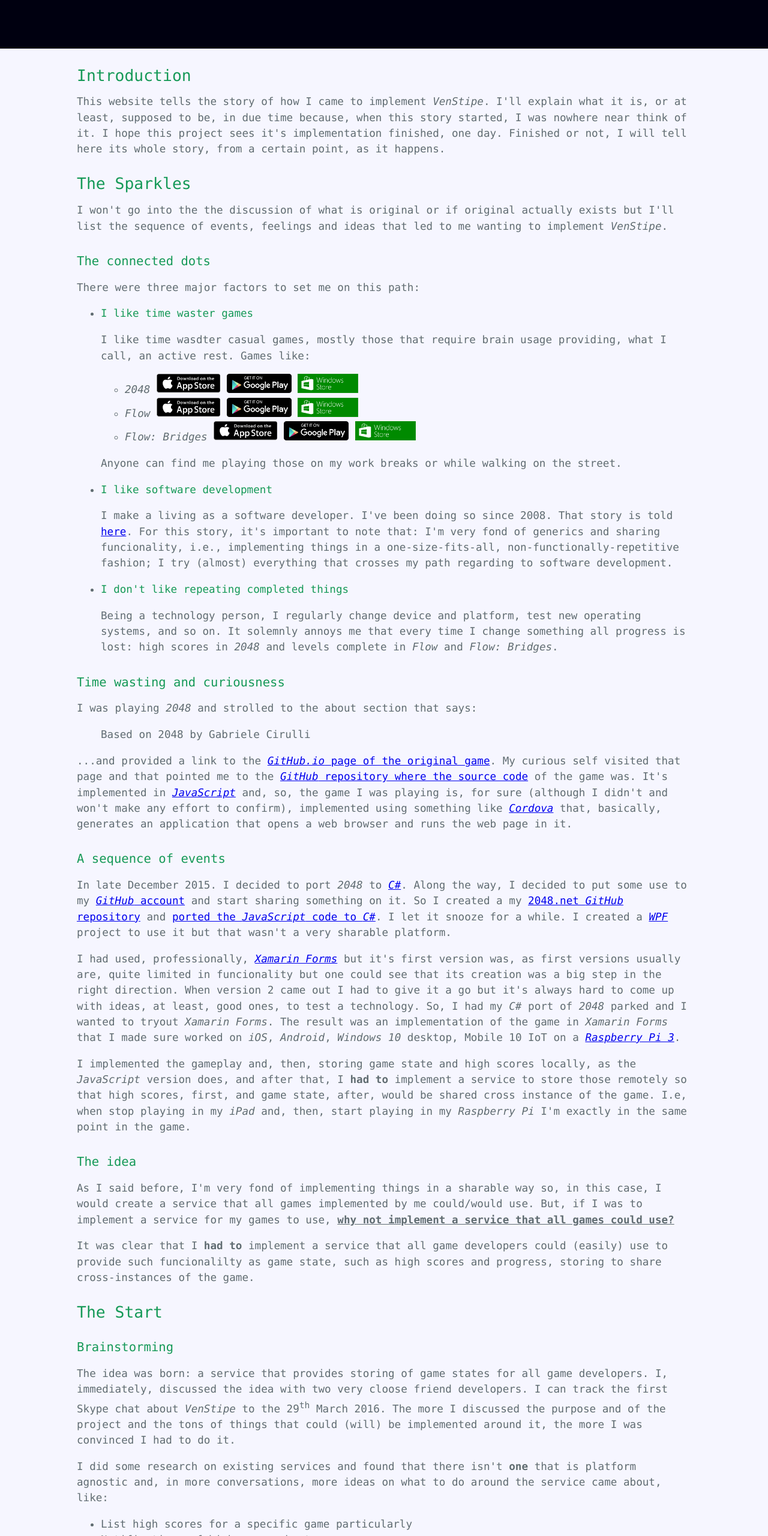
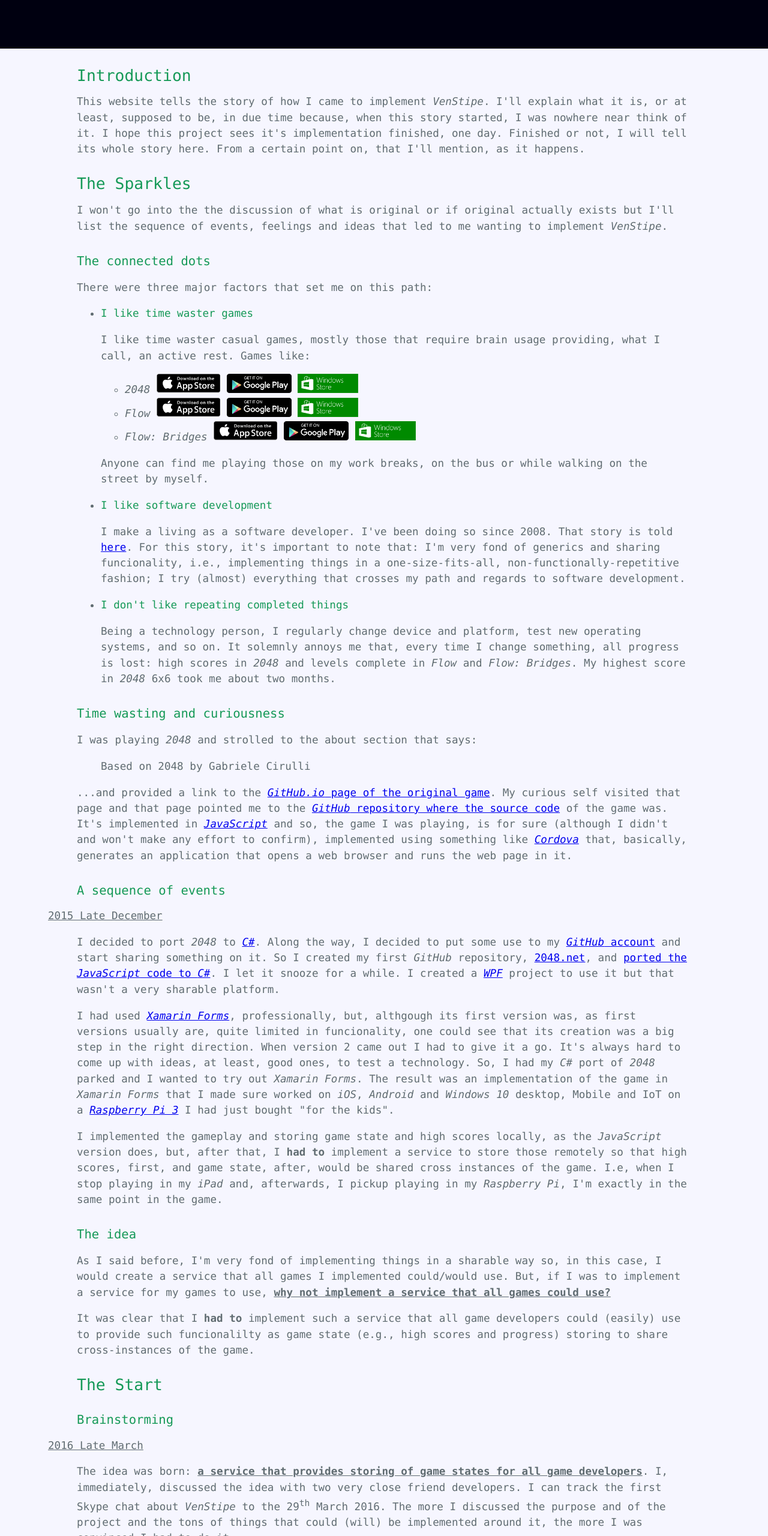
Before and after one commit to VenStipe/venstiipe.github.io, a plain HTML site: page index.html in a window 1280 px wide. Shown: the part 240-2800 px from the top of the page at 60% size. Drawn offline with Linux system fonts and the light colour scheme.

Commit message:
Correct typos and grammar

```diff
--- a/index.html
+++ b/index.html
@@ -15,7 +15,7 @@
     <section class="main-content">
         <h1>Introduction</h1>
         <p>
-            This website tells the story of how I came to implement <em>VenStipe</em>. I'll explain what it is, or at least, supposed to be, in due time because, when this story started, I was nowhere near think of it. I hope this project sees it's implementation finished, one day. Finished or not, I will tell here its whole story, from a certain point, as it happens.
+            This website tells the story of how I came to implement <em>VenStipe</em>. I'll explain what it is, or at least, supposed to be, in due time because, when this story started, I was nowhere near think of it. I hope this project sees it's implementation finished, one day. Finished or not, I will tell its whole story here. From a certain point on, that I'll mention, as it happens.
         </p>
 
         <h1>The Sparkles</h1>
@@ -25,29 +25,29 @@
 
         <h3>The connected dots</h3>
 
-        <p>There were three major factors to set me on this path:</p>
+        <p>There were three major factors that set me on this path:</p>
         <ul>
             <li>
                 <h4>I like time waster games</h4>
                 <p>
-                    I like time wasdter casual games, mostly those that require brain usage providing, what I call, an active rest. Games like:
+                    I like time waster casual games, mostly those that require brain usage providing, what I call, an active rest. Games like:
                 </p>
                 <ul>
                     <li><em>2048</em> <a href="https://itunes.apple.com/us/app/2048-game/id871033113" target="_blank"><img src="images/app-store.png" class="store-badge" /></a> <a href="https://play.google.com/store/apps/details?id=com.androbaby.game2048" target="_blank"><img src="images/google-store.png" class="store-badge" /></a> <a href="https://www.microsoft.com/en-US/store/apps/2048-Plus/9WZDNCRFHW56" target="_blank"><img src="images/wndows-store.png" class="store-badge" /></a></li>
                     <li><em>Flow</em> <a href="https://itunes.apple.com/en/app/flow-free/id526641427" target="_blank"><img src="images/app-store.png" class="store-badge" /></a> <a href="https://play.google.com/store/apps/details?id=com.bigduckgames.flow" target="_blank"><img src="images/google-store.png" class="store-badge" /></a> <a href="https://www.microsoft.com/en-us/store/apps/flow-free/9wzdncrfj3hr" target="_blank"><img src="images/wndows-store.png" class="store-badge" /></a></li>
                     <li><em>Flow: Bridges</em> <a href="https://itunes.apple.com/us/app/flow-free-bridges/id569322760" target="_blank"><img src="images/app-store.png" class="store-badge" /></a> <a href="https://play.google.com/store/apps/details?id=com.bigduckgames.flowbridges" target="_blank"><img src="images/google-store.png" class="store-badge" /></a> <a href="https://www.microsoft.com/en-us/store/apps/flow-free-bridges/9wzdncrfj3hp" target="_blank"><img src="images/wndows-store.png" class="store-badge" /></a></li>
                 </ul>
-                <p>Anyone can find me playing those on my work breaks or while walking on the street.</p>
+                <p>Anyone can find me playing those on my work breaks, on the bus or while walking on the street by myself.</p>
             </li>
 
             <li>
                 <h4>I like software development</h4>
-                <p>I make a living as a software developer. I've been doing so since 2008. That story is told <a href="http://bigsby.github.io/" target="_blank">here</a>. For this story, it's important to note that: I'm very fond of generics and sharing funcionality, i.e., implementing things in a one-size-fits-all, non-functionally-repetitive fashion; I try (almost) everything that crosses my path regarding to software development.</p>
+                <p>I make a living as a software developer. I've been doing so since 2008. That story is told <a href="http://bigsby.github.io/" target="_blank">here</a>. For this story, it's important to note that: I'm very fond of generics and sharing funcionality, i.e., implementing things in a one-size-fits-all, non-functionally-repetitive fashion; I try (almost) everything that crosses my path and regards to software development.</p>
             </li>
             <li>
                 <h4>I don't like repeating completed things</h4>
                 <p>
-                    Being a technology person, I regularly change device and platform, test new operating systems, and so on. It solemnly annoys me that every time I change something all progress is lost: high scores in <em>2048</em> and levels complete in <em>Flow</em> and <em>Flow: Bridges</em>.
+                    Being a technology person, I regularly change device and platform, test new operating systems, and so on. It solemnly annoys me that, every time I change something, all progress is lost: high scores in <em>2048</em> and levels complete in <em>Flow</em> and <em>Flow: Bridges</em>. My highest score in <em>2048</em> 6x6 took me about two months.
                 </p>
             </li>
         </ul>
@@ -55,37 +55,39 @@
         <h3>Time wasting and curiousness</h3>
 
         <p>
-            I was playing <em>2048</em> and strolled to the about section that says: <blockquote>Based on 2048 by Gabriele Cirulli</blockquote> ...and provided a link to the <a href="http://gabrielecirulli.github.io/2048/" target="_blank"><em>GitHub.io</em> page of the original game</a>. My curious self visited that page and that pointed me to the <a href="https://github.com/gabrielecirulli/2048/"><em>GitHub</em> repository where the source code</a> of the game was. It's implemented in <a href="https://www.javascript.com/" target="_blank"><em>JavaScript</em></a> and, so, the game I was playing is, for sure (although I didn't and won't make any effort to confirm), implemented using something like <a href="https://cordova.apache.org/docs/en/latest/guide/platforms/wp8/" target="_blank"><em>Cordova</em></a> that, basically, generates an application that opens a web browser and runs the web page in it.
+            I was playing <em>2048</em> and strolled to the about section that says: <blockquote>Based on 2048 by Gabriele Cirulli</blockquote> ...and provided a link to the <a href="http://gabrielecirulli.github.io/2048/" target="_blank"><em>GitHub.io</em> page of the original game</a>. My curious self visited that page and that page pointed me to the <a href="https://github.com/gabrielecirulli/2048/"><em>GitHub</em> repository where the source code</a> of the game was. It's implemented in <a href="https://www.javascript.com/" target="_blank"><em>JavaScript</em></a> and so, the game I was playing, is for sure (although I didn't and won't make any effort to confirm), implemented using something like <a href="https://cordova.apache.org/docs/en/latest/guide/platforms/wp8/" target="_blank"><em>Cordova</em></a> that, basically, generates an application that opens a web browser and runs the web page in it.
         </p>
 
         <h3>A sequence of events</h3>
+        <span class="tick">2015 Late December</span>
         <p>
-            In late December 2015. I decided to port <em>2048</em> to <a href="https://msdn.microsoft.com/en-us/library/a72418yk.aspx" target="_blank"><em>C#</em></a>. Along the way, I decided to put some use to my <a href="https://github.com/bigsby" target="_blank"><em>GitHub</em> account</a> and start sharing something on it. So I created a my <a href="https://github.com/bigsby/2048.net" target="_blank">2048.net <em>GitHub</em> repository</a> and <a href="https://github.com/Bigsby/2048.net/tree/0c7c06c2ac241bfa9de27498001a8623ea30dc66" target="_blank">ported the <em>JavaScript</em> code to <em>C#</em></a>. I let it snooze for a while. I created a <a href="https://msdn.microsoft.com/en-us/library/ms754130(v=vs.110).aspx" target="_blank"><em>WPF</em></a> project to use it but that wasn't a very sharable platform.
+            I decided to port <em>2048</em> to <a href="https://msdn.microsoft.com/en-us/library/a72418yk.aspx" target="_blank"><em>C#</em></a>. Along the way, I decided to put some use to my <a href="https://github.com/bigsby" target="_blank"><em>GitHub</em> account</a> and start sharing something on it. So I created my first <em>GitHub</em> repository, <a href="https://github.com/bigsby/2048.net" target="_blank">2048.net</a>, and <a href="https://github.com/Bigsby/2048.net/tree/0c7c06c2ac241bfa9de27498001a8623ea30dc66" target="_blank">ported the <em>JavaScript</em> code to <em>C#</em></a>. I let it snooze for a while. I created a <a href="https://msdn.microsoft.com/en-us/library/ms754130(v=vs.110).aspx" target="_blank"><em>WPF</em></a> project to use it but that wasn't a very sharable platform.
         </p>
 
         <p>
-            I had used, professionally, <a href="https://www.xamarin.com/forms" target="_blank"><em>Xamarin Forms</em></a> but it's first version was, as first versions usually are, quite limited in funcionality but one could see that its creation was a big step in the right direction. When version 2 came out I had to give it a go but it's always hard to come up with ideas, at least, good ones, to test a technology. So, I had my <em>C#</em> port of <em>2048</em> parked and I wanted to tryout <em>Xamarin Forms</em>. The result was an implementation of the game in <em>Xamarin Forms</em> that I made sure worked on <em>iOS</em>, <em>Android</em>, <em>Windows 10</em> desktop, Mobile 10 IoT on a <a href="https://www.raspberrypi.org/products/raspberry-pi-3-model-b/" target="_blank"><em>Raspberry Pi 3</em></a>.
+            I had used <a href="https://www.xamarin.com/forms" target="_blank"><em>Xamarin Forms</em></a>, professionally, but, althgough its first version was, as first versions usually are, quite limited in funcionality, one could see that its creation was a big step in the right direction. When version 2 came out I had to give it a go. It's always hard to come up with ideas, at least, good ones, to test a technology. So, I had my <em>C#</em> port of <em>2048</em> parked and I wanted to try out <em>Xamarin Forms</em>. The result was an implementation of the game in <em>Xamarin Forms</em> that I made sure worked on <em>iOS</em>, <em>Android</em> and <em>Windows 10</em> desktop, Mobile and IoT on a <a href="https://www.raspberrypi.org/products/raspberry-pi-3-model-b/" target="_blank"><em>Raspberry Pi 3</em></a> I had just bought "for the kids".
         </p>
 
         <p>
-            I implemented the gameplay and, then, storing game state and high scores locally, as the <em>JavaScript</em> version does, and after that, I <strong>had to</strong> implement a service to store those remotely so that high scores, first, and game state, after, would be shared cross instance of the game. I.e, when stop playing in my <em>iPad</em> and, then, start playing in my <em>Raspberry Pi</em> I'm exactly in the same point in the game.
+            I implemented the gameplay and storing game state and high scores locally, as the <em>JavaScript</em> version does, but, after that, I <strong>had to</strong> implement a service to store those remotely so that high scores, first, and game state, after, would be shared cross instances of the game. I.e, when I stop playing in my <em>iPad</em> and, afterwards, I pickup playing in my <em>Raspberry Pi</em>, I'm exactly in the same point in the game.
         </p>
 
         <h3>The idea</h3>
 
         <p>
-            As I said before, I'm very fond of implementing things in a sharable way so, in this case, I would create a service that all games implemented by me could/would use. But, if I was to implement a service for my games to use, <strong style="text-decoration: underline">why not implement a service that all games could use?</strong>
+            As I said before, I'm very fond of implementing things in a sharable way so, in this case, I would create a service that all games I implemented could/would use. But, if I was to implement a service for my games to use, <strong style="text-decoration: underline">why not implement a service that all games could use?</strong>
         </p>
 
         <p>
-            It was clear that I <strong>had to</strong> implement a service that all game developers could (easily) use to provide such funcionalilty as game state, such as high scores and  progress, storing to share cross-instances of the game.
+            It was clear that I <strong>had to</strong> implement such a service that all game developers could (easily) use to provide such funcionalilty as game state (e.g., high scores and  progress) storing to share cross-instances of the game.
         </p>
 
         <h1>The Start</h1>
 
         <h3>Brainstorming</h3>
+        <span class="tick">2016 Late March</span>
         <p>
-            The idea was born: a service that provides storing of game states for all game developers. I, immediately, discussed the idea with two very cloose friend developers. I can track the first Skype chat about <em>VenStipe</em> to the 29<sup>th</sup> March 2016. The more I discussed the purpose and of the project and the tons of things that could (will) be implemented around it, the more I was convinced I had to do it.
+            The idea was born: <strong style="text-decoration: underline">a service that provides storing of game states for all game developers</strong>. I, immediately, discussed the idea with two very close friend developers. I can track the first Skype chat about <em>VenStipe</em> to the 29<sup>th</sup> March 2016. The more I discussed the purpose and of the project and the tons of things that could (will) be implemented around it, the more I was convinced I had to do it.
         </p>
 
         <p>
@@ -95,13 +97,14 @@
             <li>List high scores for a specific game particularly</li>
             <li>Notifications of high scores beaten</li>
             <li>Host tips, tricks and solutions</li>
+            <li>Integration with existing services</li>
             <li>...and many more...</li>
         </ul>
 
         <h3>Overview</h3>
         <span class="tick">2016 May, the 4th</span>
         <p>
-            As a developer, I tend to make the mistake of putting my hands to the task before putting everything into documentation and, thus, settle how and what things should be. I created a <a href="https://github.com/Bigsby/VenStipe" target="_blank"><em>VenStipe</em> repostory</a> in my own <em>GitHub</em> account and created a <a href="https://www.visualstudio.com/" target="_blank"><em>Visual Studio</em></a> solution with the projects, at the time, I thought neeed for the whole thing:
+            As a developer, I tend to make the mistake of putting my hands to the task before putting everything into documentation and, thus, settle how and what things should be. I created a <a href="https://github.com/Bigsby/VenStipe" target="_blank"><em>VenStipe</em> repostory</a> in my own <em>GitHub</em> account and created a <a href="https://www.visualstudio.com/" target="_blank"><em>Visual Studio</em></a> solution with the projects, at the time, I thought were neeeded for the whole service:
         </p>
         <ol>
             <li>An objects definition library</li>
@@ -111,7 +114,7 @@
         </ol>
 
         <p>
-            This was a very productive day. In the same day, I had a discussion with my two fellow friend developers on how to call the service. There was to ideas that I wanted reflected in the name, somehow, the idea of game and gathering. I had, from start, the idea of using latin as the base for the name although I looked at the word <em>game</em> in other languages (actually, all <a href="https://translate.google.com/" target="_blank">Google Translate</a> supports). Here is a list of some possible names that came by:
+            This was a very productive day. In the same day, I had a discussion with my two fellow friend developers on how to call the service. There were two ideas I wanted reflected in the name, somehow: game and gathering. I had, from start, the idea of using latin as the base for the name although I looked at the word <em>game</em> in other languages (actually, all <a href="https://translate.google.com/" target="_blank">Google Translate</a> supported, at the time). Here is a list of some possible names that came by:
         </p>
         <ul>
             <li>oneludos</li>
@@ -124,7 +127,7 @@
         </ul>
 
         <p>
-            <em>VenStipe</em> comes from the latin words <em>venatus</em>, that means <em>game</em> (or <em>hunt</em>) and <em>Stipes</em> that means <em>club</em>. Later, I realized <em>Stipes</em> means <em>club</em> as batting club or bat. But, when that happen, the choice was already made and the domain was already registered.
+            <em>VenStipe</em> comes from the latin words <em>venatus</em>, that means <em>game</em> (or <em>hunt</em>) and <em>Stipes</em>, that means <em>club</em>. Later, I realized <em>Stipes</em> means <em>club</em> as batting club or bat and not club as an association. But, when that happen, the choice was already made and the domain was already registered. The name is short easy to pronounce and to remember.
         </p>
 
     </section>
```
